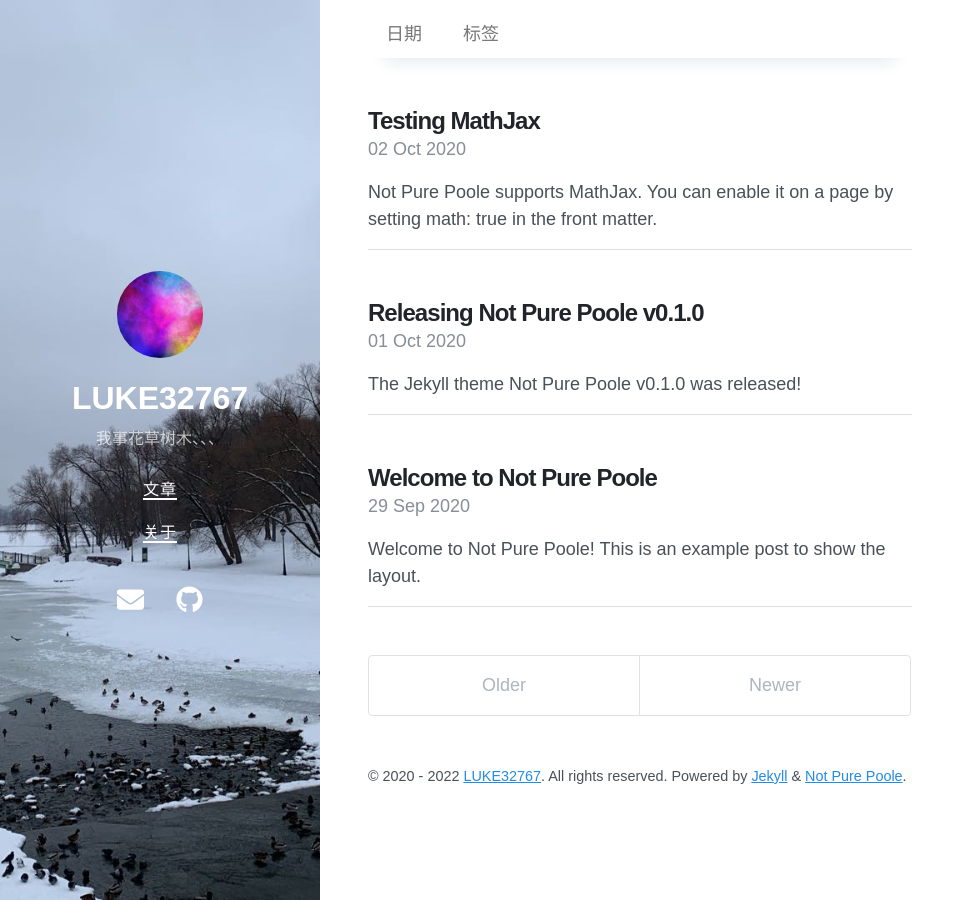
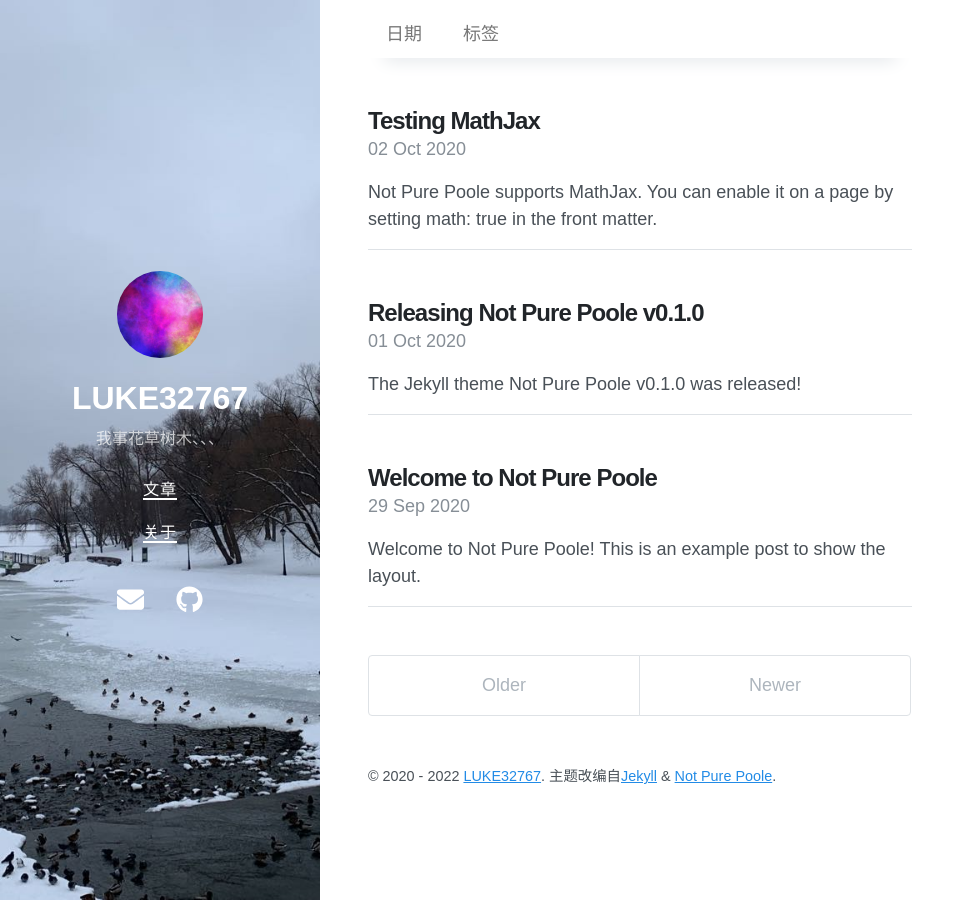
Before and after one commit to Luke32767/Luke32767.github.io, a Jekyll site: the page built from index.html, in a window 1280 px wide. Shown: the whole page, without its empty margins (0-975 px from the left). Built offline with Jekyll 4.4.1, drawn with Linux system fonts in a browser that asks for light colours; nearby versions of some CDN libraries; the list of posts is cut into pages by our own code.

Commit message:
Update content.html

```diff
--- a/_includes/content.html
+++ b/_includes/content.html
@@ -11,7 +11,7 @@
     {%- assign year_string = year_from | append: '&nbsp;' | append: '-' | append: '&nbsp;' | append: year_to -%}
   {%- endif -%}
   <small>
-    &copy; {{ year_string }} {% if site.author %}<a href="{{ site.author.url }}">{{ site.author.name }}</a>{% endif %}. All rights reserved.
-    Powered by <a href="https://jekyllrb.com/">Jekyll</a> & <a href="https://github.com/vszhub/not-pure-poole">Not Pure Poole</a>.
+    &copy; {{ year_string }} {% if site.author %}<a href="{{ site.author.url }}">{{ site.author.name }}</a>{% endif %}.
+    主题改编自<a href="https://jekyllrb.com/">Jekyll</a> & <a href="https://github.com/vszhub/not-pure-poole">Not Pure Poole</a>.
   </small>
 </footer>
```
